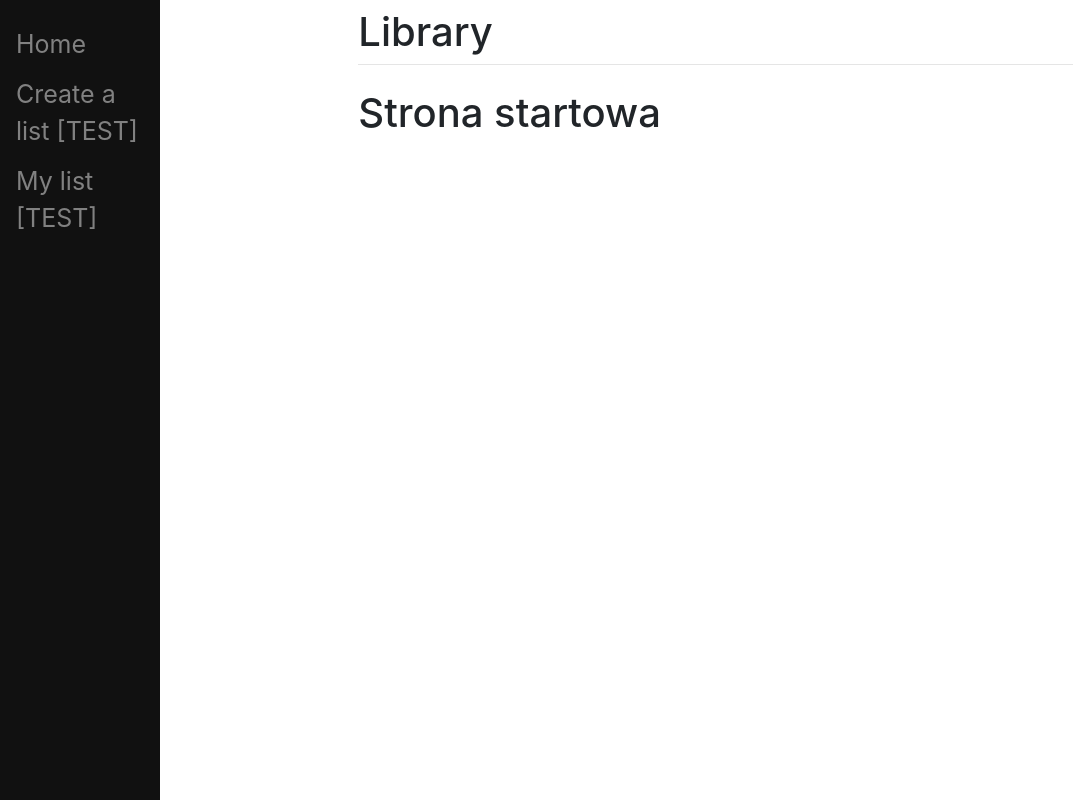
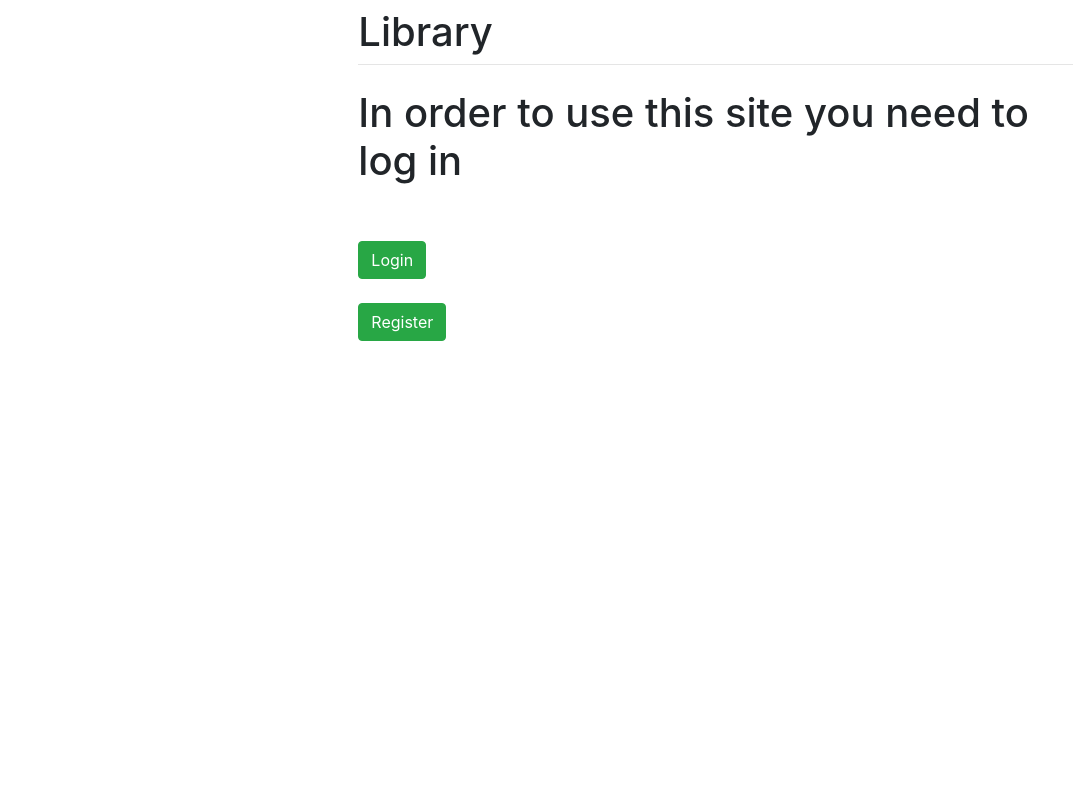
Before and after one commit to YahooMing/Zarzadzanie-Biblioteka, a Django app: page /home/ in a window 1280 px wide. Shown: the whole page, without its empty margins (0-1073 px from the left). Run offline with Django 5.2, Linux system fonts and the light colour scheme.

Commit message:
Wymagane logowanie, dodanie grupy pracowników

```diff
--- a/biblioteka/app/templates/app/base.html
+++ b/biblioteka/app/templates/app/base.html
@@ -34,17 +34,31 @@
 
 <link rel="stylesheet" href="https://cdn.jsdelivr.net/npm/bootstrap@4.3.1/dist/css/bootstrap.min.css" integrity="sha384-ggOyR0iXCbMQv3Xipma34MD+dH/1fQ784/j6cY/iJTQUOhcWr7x9JvoRxT2MZw1T" crossorigin="anonymous">
 </head>
+
 <body>
+    {% if user.is_authenticated %}
     <div class="sidenav">
+
         <a href="/home">Home</a>
         <a href="/create/">Create a list [TEST]</a>
         <a href="/view">My list [TEST]</a>
+        {% for group in user.groups.all %}
+        {% if group.name == 'Employees' %}
+        <a>Management</a>
+        {% endif %}
+        {% endfor %}
+        <form method="post" action="{% url 'logout' %}">
+            {% csrf_token %}
+            <button type="submit" class="btn btn-success" style="position: fixed; text-align:center; bottom:0;margin:10px;">Logoff</button>
+        </form>
     </div>
+    {% endif %}
     <div id="content" name="content" class="main">
         <div class="row justify-content-center">
             <div class="col-8">
                 <h1 class="mt-2">Library</h1>
                 <hr class="mt-0 mb-4">
+
                     {% block content %}
                     {% endblock %}
             </div>
--- a/biblioteka/app/templates/app/home.html
+++ b/biblioteka/app/templates/app/home.html
@@ -4,5 +4,19 @@
 {% endblock %}
 
 {% block content %}
-    <h1>Strona startowa</h1>
+{% if user.is_authenticated %}
+    <h1>Homepage</h1>
+{% else %}
+    <h1>In order to use this site you need to log in</h1>
+    <br><br>
+    <form method="post" action="{% url 'login' %}">
+        {% csrf_token %}
+        <button type="submit" class="btn btn-success">Login</button>
+    </form>
+    <br>
+    <form method="post" action="{% url 'register' %}">
+        {% csrf_token %}
+        <button type="submit" class="btn btn-success">Register</button>
+    </form>
+{% endif %}
 {% endblock %}
--- a/biblioteka/app/urls.py
+++ b/biblioteka/app/urls.py
@@ -1,11 +1,13 @@
 from django.urls import path
 from . import views
+from django.contrib.auth.views import LoginView
 
 
 urlpatterns = [
     path("<int:id>",views.index, name="index"),
-    path("", views.home, name="home"),
+    path("home/", views.home, name="home"),
     path("create/", views.create, name="create"),
     path("home/", views.home, name="home"),
     path("view/", views.view, name="view"),
+    path('', LoginView.as_view(template_name='registration/login.html'), name='login'),
 ]
--- a/biblioteka/biblioteka/settings.py
+++ b/biblioteka/biblioteka/settings.py
@@ -123,10 +123,12 @@ STATIC_URL = 'static/'
 
 CRISPY_TEMPLATE_PACK = "bootstrap4"
 
-LOGIN_REDIRECT_URL = "/"
-LOGOUT_REDIRECT_URL = "/register"
+LOGIN_REDIRECT_URL = "/home"
+LOGOUT_REDIRECT_URL = "/login"
 
 # Default primary key field type
 # https://docs.djangoproject.com/en/5.0/ref/settings/#default-auto-field
 
 DEFAULT_AUTO_FIELD = 'django.db.models.BigAutoField'
+SESSION_EXPIRE_AT_BROWSER_CLOSE = True
+SESSION_SAVE_EVERY_REQUEST = True
--- a/biblioteka/register/templates/registration/login.html
+++ b/biblioteka/register/templates/registration/login.html
@@ -4,6 +4,9 @@
 {% load crispy_forms_tags %}
 
 {% block content %}
+{% if user.is_authenticated %}
+    <p1>Welcome back {{ user.username }}!</p1>
+{% else %}
     <h2>Login</h2>
     <form method="post" class="form-group">
         {% csrf_token %}
@@ -12,5 +15,6 @@
         <button type="submit" class="btn btn-success">Login</button>
 
     </form>
+{% endif %}
 
 {% endblock %}
```
Also changed, not shown: biblioteka/app/models.py (+12 -0 lines), biblioteka/app/migrations/0003_book.py (added), biblioteka/db.sqlite3.
